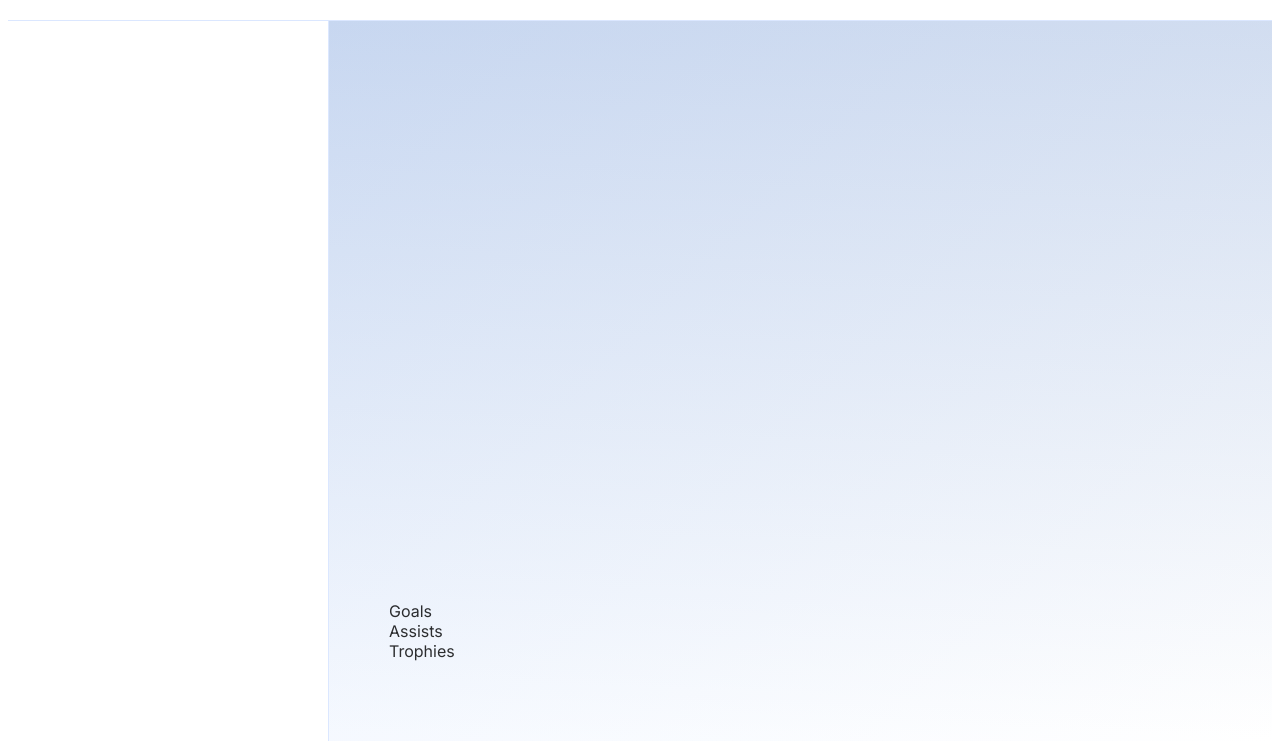
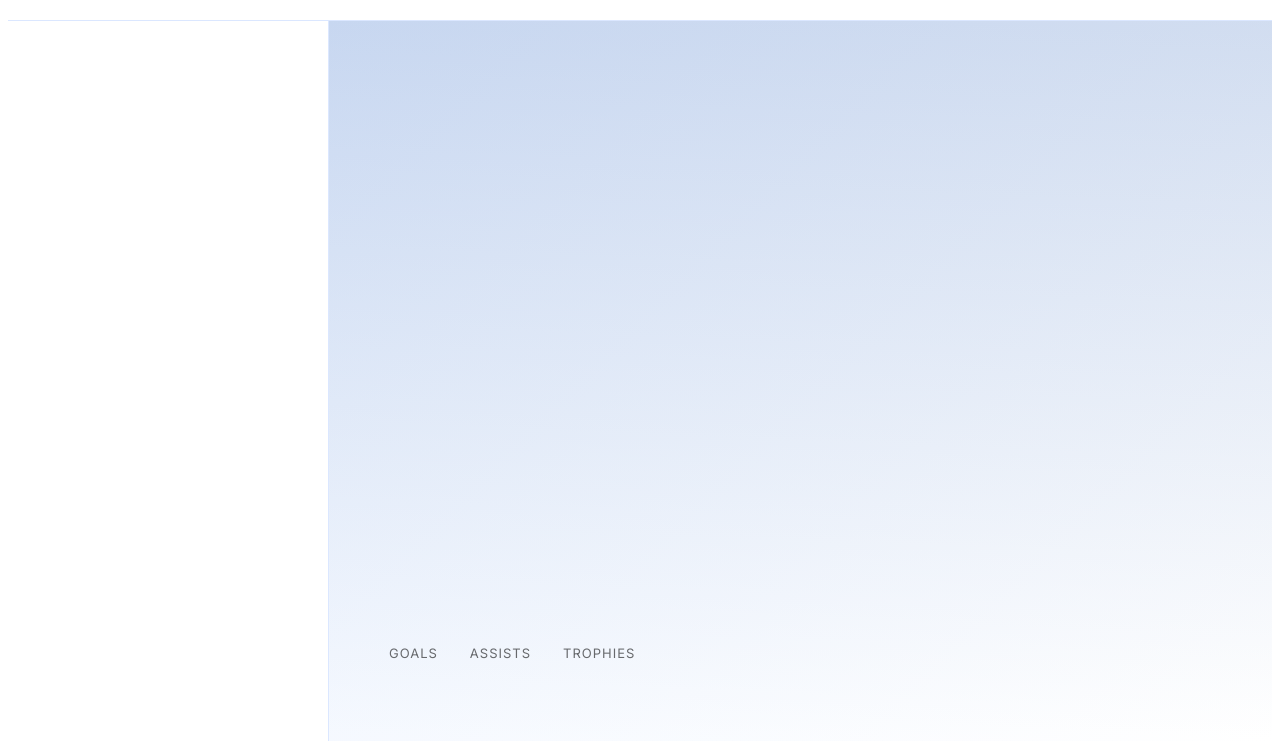
Before and after one commit to nnsc1/nnsc, a plain HTML site: page index.html in a window 1280 px wide. Shown: the part 110-858 px from the top of the page. Drawn offline with nearby package versions, Linux system fonts and the light colour scheme.

Commit message:
Update museum.css

```diff
--- a/styles/museum.css
+++ b/styles/museum.css
@@ -21,6 +21,32 @@ nav a {
   color: #003b9c;
   font-weight: 600;
 }
+
+#playerStats {
+  display: flex;
+  gap: 32px;
+  margin-top: 24px;
+}
+
+#playerStats div {
+  display: flex;
+  flex-direction: column;
+}
+
+.statValue {
+  font-family: 'Space Grotesk', sans-serif;
+  font-size: 32px;
+  font-weight: 700;
+  color: #003b9c;
+}
+
+.statLabel {
+  font-size: 13px;
+  text-transform: uppercase;
+  letter-spacing: 1px;
+  opacity: 0.7;
+}
+
 
 #stage::after {
   content: "";
```
